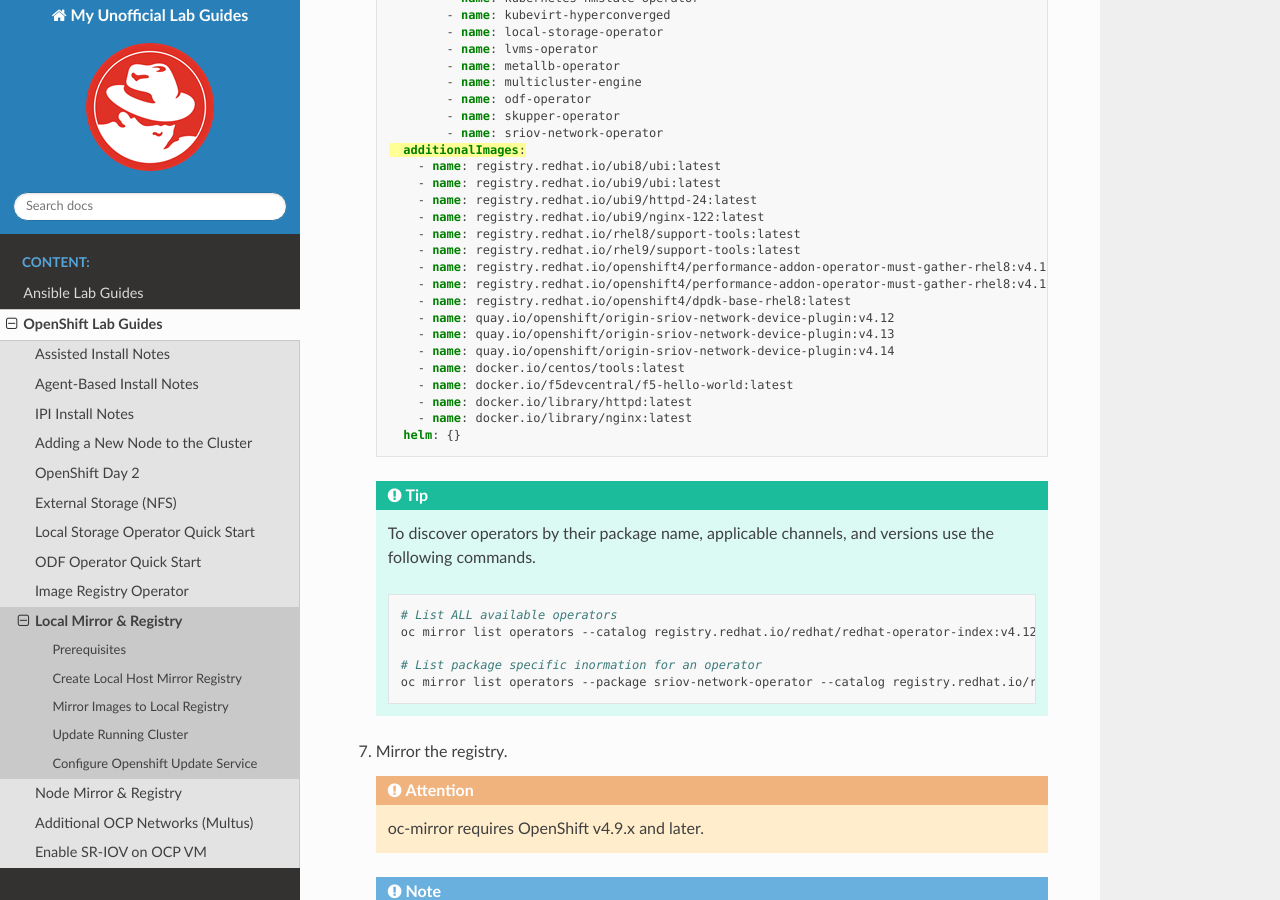
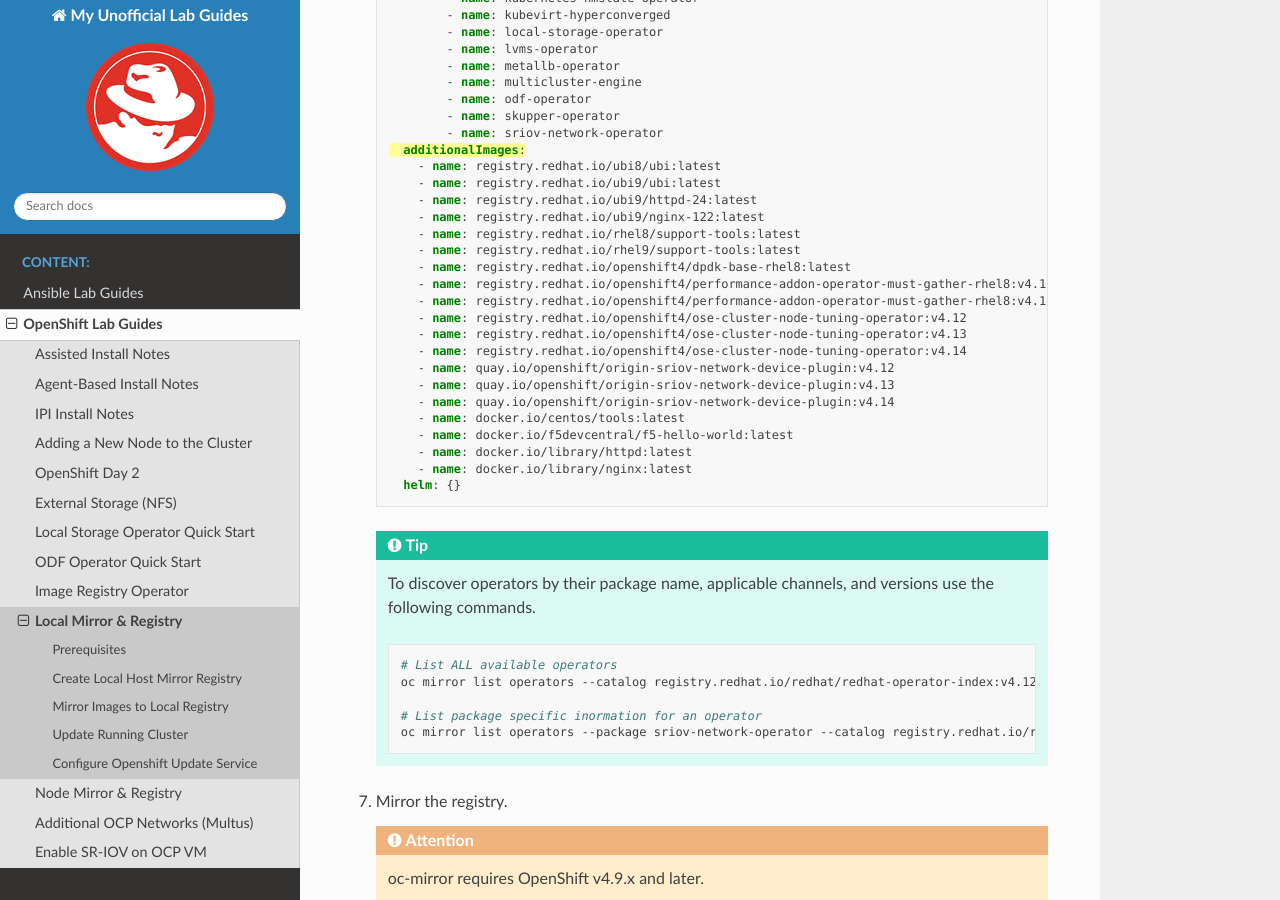
Before and after one commit to vtog/labGuides, a Sphinx documentation site: the page built from source/ocp/local-mirror-registry.rst, in a window 1280 px wide and 900 px high, scrolled down 4974 px. Built offline with Sphinx 7.4.7 and the Read the Docs theme 2.0.0, drawn with Linux system fonts in a browser that asks for light colours; pages that are not in the unit, such as notebooks, are missing from menus.

Commit message:
added pao creation container support

```diff
--- a/source/ocp/local-mirror-registry.rst
+++ b/source/ocp/local-mirror-registry.rst
@@ -253,9 +253,12 @@
           - name: registry.redhat.io/ubi9/nginx-122:latest
           - name: registry.redhat.io/rhel8/support-tools:latest
           - name: registry.redhat.io/rhel9/support-tools:latest
+          - name: registry.redhat.io/openshift4/dpdk-base-rhel8:latest
           - name: registry.redhat.io/openshift4/performance-addon-operator-must-gather-rhel8:v4.12
           - name: registry.redhat.io/openshift4/performance-addon-operator-must-gather-rhel8:v4.13
-          - name: registry.redhat.io/openshift4/dpdk-base-rhel8:latest
+          - name: registry.redhat.io/openshift4/ose-cluster-node-tuning-operator:v4.12
+          - name: registry.redhat.io/openshift4/ose-cluster-node-tuning-operator:v4.13
+          - name: registry.redhat.io/openshift4/ose-cluster-node-tuning-operator:v4.14
           - name: quay.io/openshift/origin-sriov-network-device-plugin:v4.12
           - name: quay.io/openshift/origin-sriov-network-device-plugin:v4.13
           - name: quay.io/openshift/origin-sriov-network-device-plugin:v4.14
```
